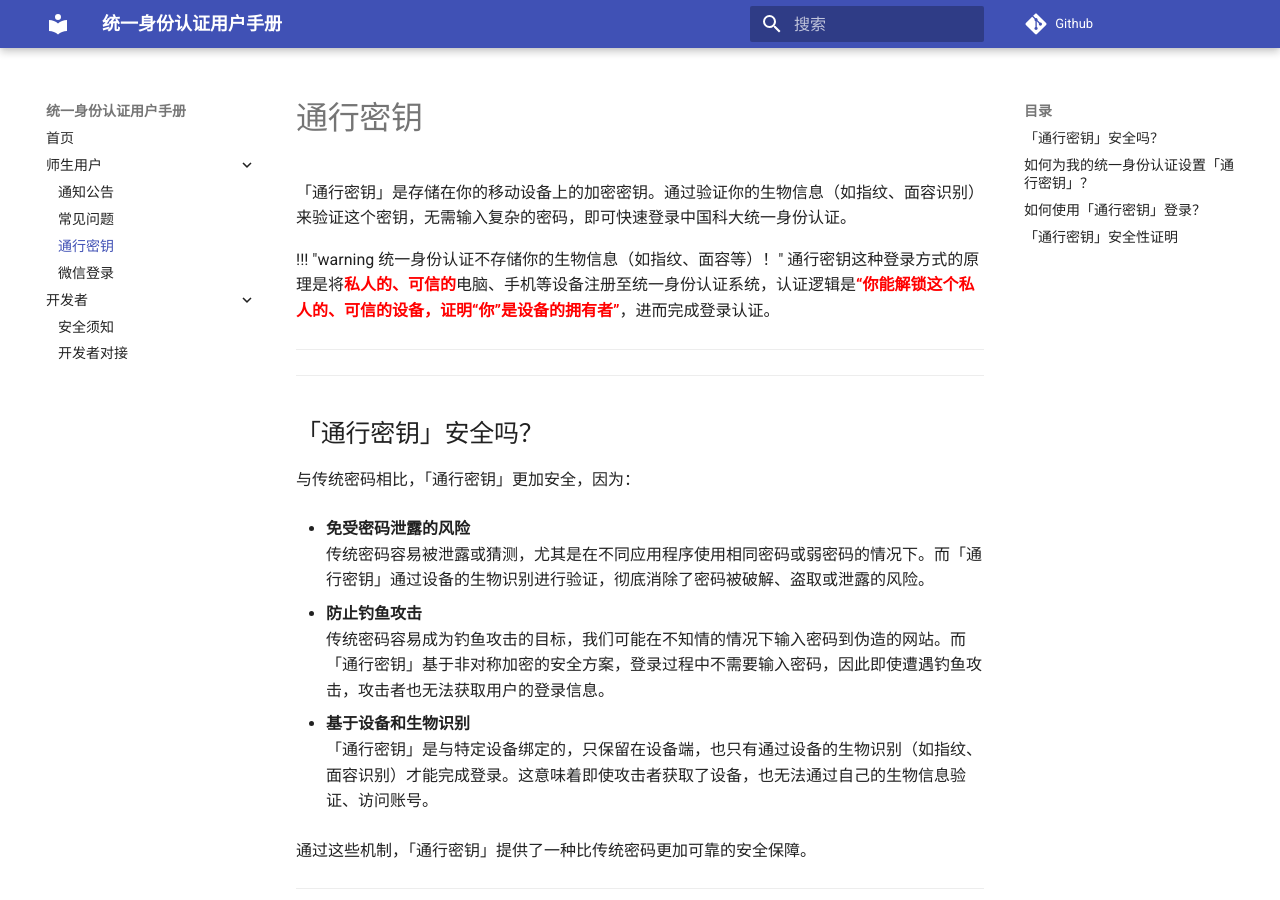
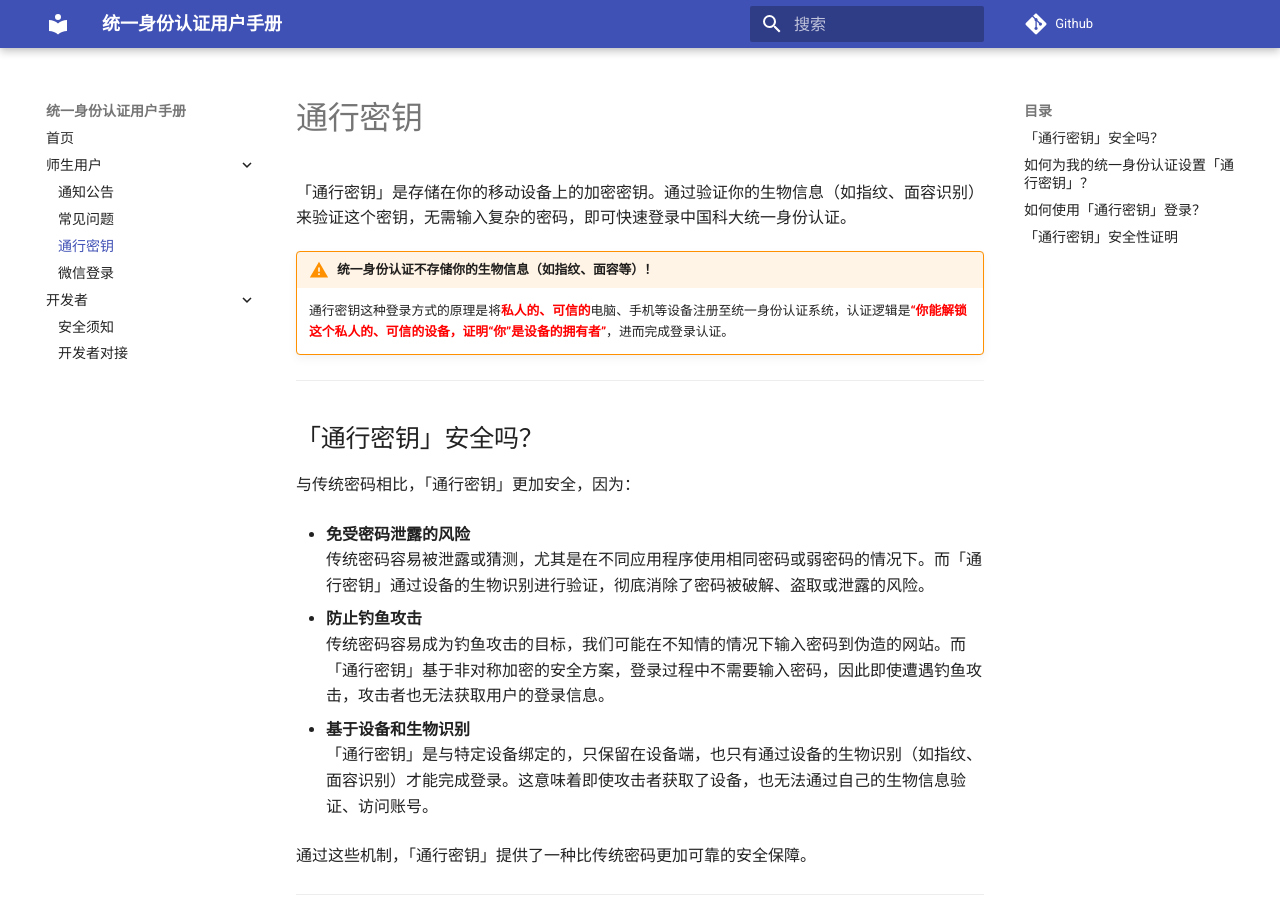
Before and after one commit to wf0229/id_doc, an MkDocs documentation site: the page built from docs/passkey.md, in a window 1280 px wide and 900 px high. Built offline with MkDocs 1.6.1 and Material for MkDocs 9.7.7, drawn with Linux system fonts in a browser that asks for light colours; comment, search, counter and statistics services are not loaded.

Commit message:
Update passkey.md

```diff
--- a/docs/passkey.md
+++ b/docs/passkey.md
@@ -2,9 +2,9 @@
 
 「通行密钥」是存储在你的移动设备上的加密密钥。通过验证你的生物信息（如指纹、面容识别）来验证这个密钥，无需输入复杂的密码，即可快速登录中国科大统一身份认证。
 
-!!! "warning 统一身份认证不存储你的生物信息（如指纹、面容等）！"
+!!! warning "统一身份认证不存储你的生物信息（如指纹、面容等）！"
     通行密钥这种登录方式的原理是将<span style="color:red">**私人的、可信的**</span>电脑、手机等设备注册至统一身份认证系统，认证逻辑是<span style="color:red">**“你能解锁这个私人的、可信的设备，证明“你”是设备的拥有者”**</span>，进而完成登录认证。
----
+
 ---
 
 ## 「通行密钥」安全吗？
```
